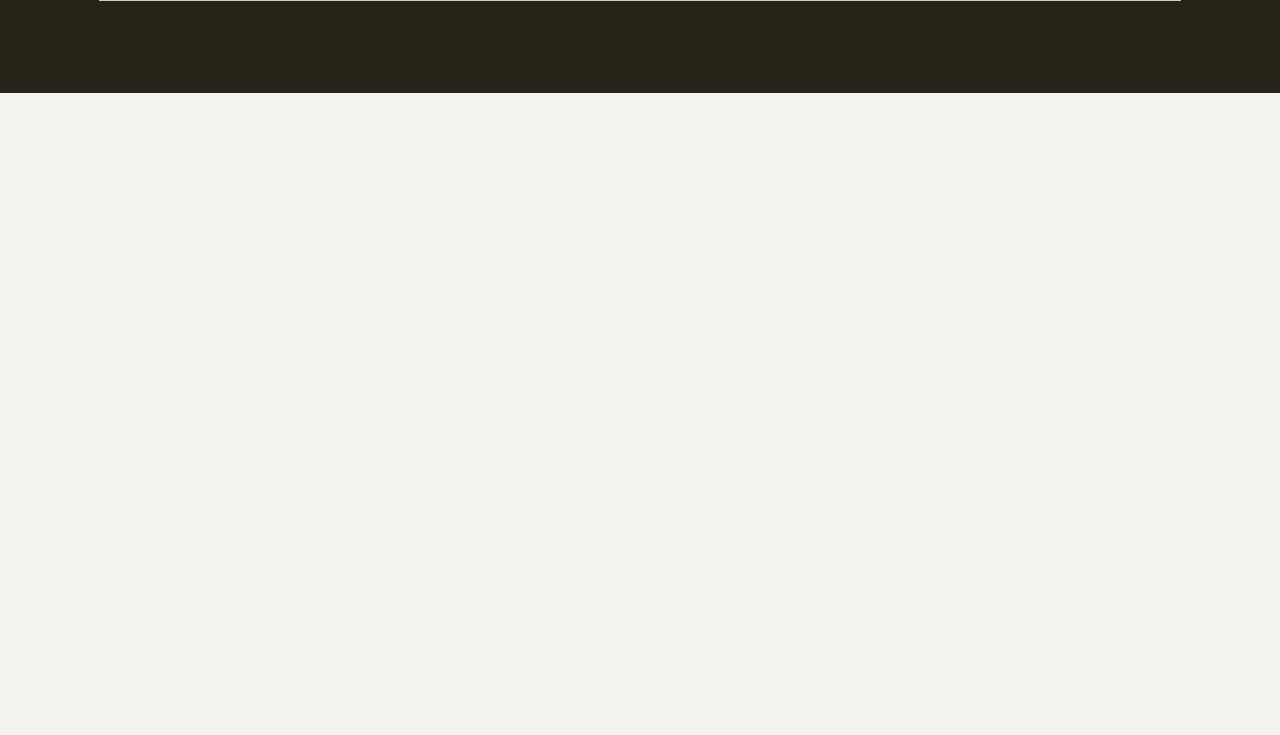
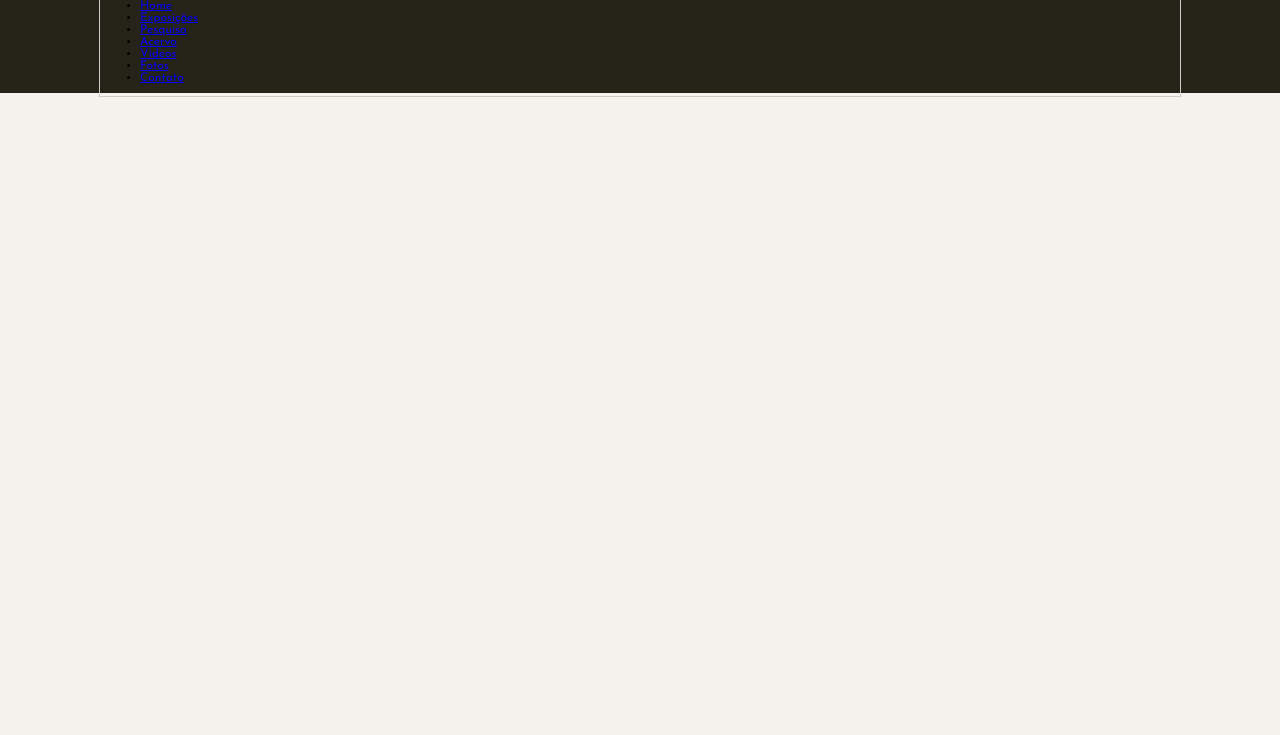
Before and after one commit to rod273/museu_nacional, a plain HTML site: page index.html in a window 1280 px wide. Shown: the part 65-800 px from the top of the page. Drawn offline with Linux system fonts and the light colour scheme.

Commit message:
Update index.html

```diff
--- a/index.html
+++ b/index.html
@@ -15,7 +15,20 @@
             <div id="logo">
                <h1><a href="">Museu Nacional</a></h1>
             </div>
+
+            <nav><!--inicio nav-->
+                <ul>
+                    <li><a href="#">Home</a></li>
+                    <li><a href="#">Exposições</a></li>
+                    <li><a href="#">Pesquisa</a></li>
+                    <li><a href="#">Acervo</a></li>
+                    <li><a href="#">Vídeos</a></li>
+                    <li><a href="#">Fotos</a></li>
+                    <li><a href="#">Contato</a></li>
+                </ul>
+            </nav><!--fim nav-->
         </header>
+
     </div><!--fim container-->
 
 </body>
```
